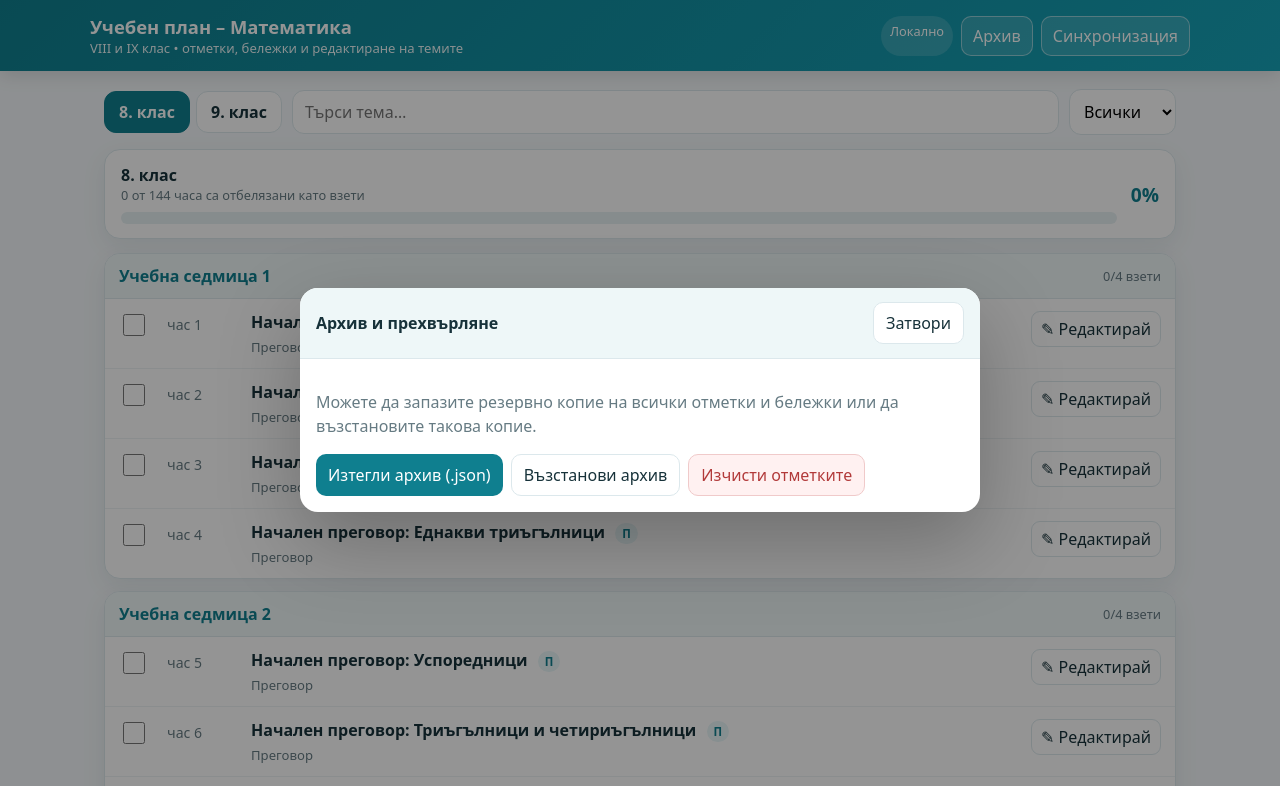
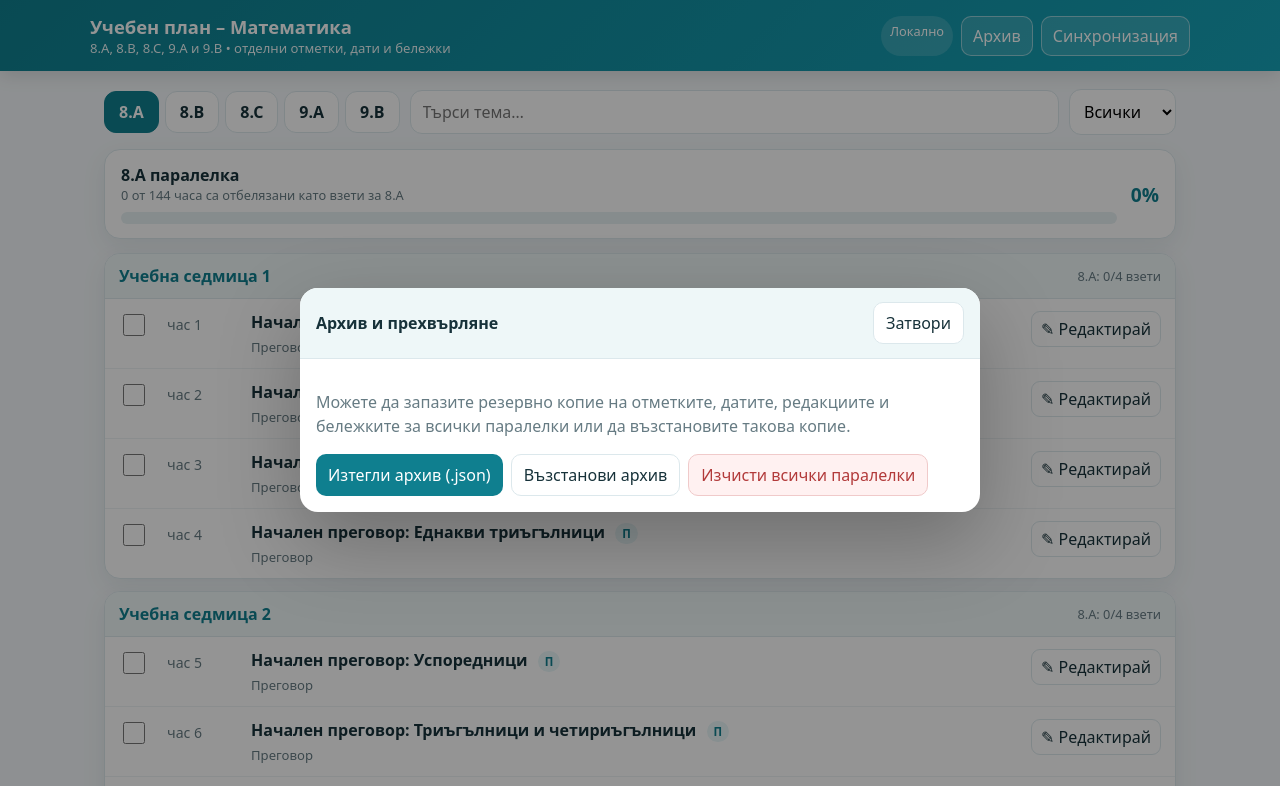
Before and after one commit to ValyaVitkovska/raspredelenie2026-2027, a plain HTML site: page index.html in a window 1280 px wide. Both pictures are taken after a click on the button "Архив". Shown: the top 786 px of the page. Drawn offline with Linux system fonts and the light colour scheme.

Commit message:
Add files via upload

```diff
--- a/app.js
+++ b/app.js
@@ -1,80 +1,146 @@
 const STORAGE_KEY='mathPlannerStateV1';
 const CONFIG_KEY='mathPlannerFirebaseConfigV1';
 const EMAIL_KEY='mathPlannerEmailV1';
-let currentClass='8', filter='all', search='';
+
+const SECTION_CONFIG={
+  '8A':{label:'8.A',grade:'8'},
+  '8B':{label:'8.B',grade:'8'},
+  '8C':{label:'8.C',grade:'8'},
+  '9A':{label:'9.A',grade:'9'},
+  '9B':{label:'9.B',grade:'9'}
+};
+
+let currentSection='8A', filter='all', search='';
 let deferredPrompt=null, cloud=null, cloudUnsub=null, cloudWriteTimer=null, applyingCloud=false;
 
+function currentGrade(){return SECTION_CONFIG[currentSection].grade;}
+function currentLabel(){return SECTION_CONFIG[currentSection].label;}
+
 function blankState(){
-  const classes={};
-  for(const cls of Object.keys(PLAN_DATA)){
-    classes[cls]={};
-    for(const l of PLAN_DATA[cls]) classes[cls][l.id]={done:false,date:'',notes:'',title:l.title,type:l.type};
+  const sections={};
+  for(const [section,cfg] of Object.entries(SECTION_CONFIG)){
+    sections[section]={};
+    for(const l of PLAN_DATA[cfg.grade]){
+      sections[section][l.id]={done:false,date:'',notes:'',title:l.title,type:l.type};
+    }
   }
-  return {version:1,updatedAt:Date.now(),classes};
+  return {version:2,updatedAt:Date.now(),sections};
 }
+
+function normalizeState(raw){
+  const base=blankState();
+  if(!raw || typeof raw!=='object') return base;
+
+  // Версия 2: отделни данни за всяка паралелка.
+  if(raw.sections){
+    for(const section of Object.keys(base.sections)){
+      for(const id of Object.keys(base.sections[section])){
+        if(raw.sections?.[section]?.[id]){
+          base.sections[section][id]={...base.sections[section][id],...raw.sections[section][id]};
+        }
+      }
+    }
+  }
+  // Миграция от версия 1.1: старите данни за 8. или 9. клас се копират
+  // към всички съответни паралелки, за да не се загуби нищо.
+  else if(raw.classes){
+    for(const [section,cfg] of Object.entries(SECTION_CONFIG)){
+      for(const id of Object.keys(base.sections[section])){
+        if(raw.classes?.[cfg.grade]?.[id]){
+          base.sections[section][id]={...base.sections[section][id],...raw.classes[cfg.grade][id]};
+        }
+      }
+    }
+  }
+
+  base.updatedAt=raw.updatedAt||Date.now();
+  return base;
+}
+
 function loadState(){
-  try{
-    const raw=JSON.parse(localStorage.getItem(STORAGE_KEY)||'null');
-    const base=blankState();
-    if(!raw?.classes) return base;
-    for(const cls of Object.keys(base.classes)){
-      for(const id of Object.keys(base.classes[cls])) if(raw.classes?.[cls]?.[id]) base.classes[cls][id]={...base.classes[cls][id],...raw.classes[cls][id]};
-    }
-    base.updatedAt=raw.updatedAt||Date.now(); return base;
-  }catch{return blankState();}
+  try{return normalizeState(JSON.parse(localStorage.getItem(STORAGE_KEY)||'null'));}
+  catch{return blankState();}
 }
+
 let state=loadState();
-function saveLocal(push=true){state.updatedAt=Date.now();localStorage.setItem(STORAGE_KEY,JSON.stringify(state));if(push) scheduleCloudWrite();}
-function esc(s=''){return String(s).replace(/[&<>"]/g,c=>({'&':'&amp;','<':'&lt;','>':'&gt;','"':'&quot;'}[c]));}
-function lessonView(l){const s=state.classes[currentClass][l.id];return {...l,...s};}
+function saveLocal(push=true){
+  state.version=2;
+  state.updatedAt=Date.now();
+  localStorage.setItem(STORAGE_KEY,JSON.stringify(state));
+  if(push) scheduleCloudWrite();
+}
+function esc(s=''){return String(s).replace(/[&<>\"]/g,c=>({'&':'&amp;','<':'&lt;','>':'&gt;','\"':'&quot;'}[c]));}
+function lessonView(l){const s=state.sections[currentSection][l.id];return {...l,...s};}
 function typeName(t){return ({'НЗ':'Нови знания','У':'Упражнение','П':'Преговор','О':'Обобщение','К':'Контрол и оценка'})[t]||t;}
 
 function render(){
-  document.querySelectorAll('.tab').forEach(b=>b.classList.toggle('active',b.dataset.class===currentClass));
-  const all=PLAN_DATA[currentClass].map(lessonView);
-  const done=all.filter(x=>x.done).length, pct=Math.round(done/all.length*100);
-  document.getElementById('sumTitle').textContent=`${currentClass}. клас`;
-  document.getElementById('sumText').textContent=`${done} от ${all.length} часа са отбелязани като взети`;
-  document.getElementById('pct').textContent=`${pct}%`;document.getElementById('bar').style.width=`${pct}%`;
+  document.querySelectorAll('.section-tab').forEach(b=>b.classList.toggle('active',b.dataset.section===currentSection));
+  const grade=currentGrade();
+  const all=PLAN_DATA[grade].map(lessonView);
+  const done=all.filter(x=>x.done).length;
+  const pct=Math.round(done/all.length*100);
+
+  document.getElementById('sumTitle').textContent=`${currentLabel()} паралелка`;
+  document.getElementById('sumText').textContent=`${done} от ${all.length} часа са отбелязани като взети за ${currentLabel()}`;
+  document.getElementById('pct').textContent=`${pct}%`;
+  document.getElementById('bar').style.width=`${pct}%`;
+
   const q=search.trim().toLocaleLowerCase('bg');
   const visible=all.filter(x=>(!q||x.title.toLocaleLowerCase('bg').includes(q)||x.notes.toLocaleLowerCase('bg').includes(q)) && (filter==='all'||(filter==='done'&&x.done)||(filter==='todo'&&!x.done)));
-  const weeks=document.getElementById('weeks');weeks.innerHTML='';
+  const weeks=document.getElementById('weeks');
+  weeks.innerHTML='';
   if(!visible.length){weeks.innerHTML='<div class="empty">Няма теми по избрания филтър.</div>';return;}
-  const groups=new Map();for(const l of visible){if(!groups.has(l.week))groups.set(l.week,[]);groups.get(l.week).push(l)}
+
+  const groups=new Map();
+  for(const l of visible){if(!groups.has(l.week))groups.set(l.week,[]);groups.get(l.week).push(l);}
+
   for(const [week,lessons] of groups){
-    const w=document.createElement('section');w.className='week';
+    const w=document.createElement('section');
+    w.className='week';
     const weekAll=all.filter(x=>x.week===week), wd=weekAll.filter(x=>x.done).length;
-    w.innerHTML=`<div class="weekhead"><strong>Учебна седмица ${week}</strong><span class="small">${wd}/${weekAll.length} взети</span></div>`;
+    w.innerHTML=`<div class="weekhead"><strong>Учебна седмица ${week}</strong><span class="small">${currentLabel()}: ${wd}/${weekAll.length} взети</span></div>`;
+
     for(const l of lessons){
-      const d=document.createElement('div');d.className='lesson'+(l.done?' done':'');d.dataset.id=l.id;
-      d.innerHTML=`<input class="donebox" type="checkbox" ${l.done?'checked':''} aria-label="Отбележи като взет" />
+      const d=document.createElement('div');
+      d.className='lesson'+(l.done?' done':'');
+      d.dataset.id=l.id;
+      d.innerHTML=`<input class="donebox" type="checkbox" ${l.done?'checked':''} aria-label="Отбележи като взет за ${currentLabel()}" />
       <div class="num">час ${l.number}</div>
       <div><div class="title">${esc(l.title)} <span class="tag">${esc(l.type)}</span></div><div class="meta">${typeName(l.type)}${l.date?` • взет на ${esc(l.date)}`:''}${l.notes?` • има бележка`:''}</div></div>
-      <button class="editbtn" title="Редактиране на тема, вид, дата и бележка">✎ Редактирай</button>
+      <button class="editbtn" title="Редактиране на тема, вид, дата и бележка за ${currentLabel()}">✎ Редактирай</button>
       <div class="details">
-        <div class="wide"><label>Тема на часа</label><input class="titleinput" value="${esc(l.title)}" aria-label="Редактиране на темата" /></div>
+        <div class="wide"><label>Тема на часа за ${currentLabel()}</label><input class="titleinput" value="${esc(l.title)}" aria-label="Редактиране на темата" /></div>
         <div><label>Вид на урока</label><select class="typeinput">${['НЗ','У','П','О','К'].map(t=>`<option ${t===l.type?'selected':''}>${t}</option>`).join('')}</select></div>
         <div><label>Реална дата</label><input class="dateinput" type="date" value="${esc(l.date)}" /></div>
-        <div class="wide"><label>Бележка</label><textarea class="notesinput" placeholder="Напр. какво остана за довършване…">${esc(l.notes)}</textarea></div>
+        <div class="wide"><label>Бележка за ${currentLabel()}</label><textarea class="notesinput" placeholder="Напр. какво остана за довършване…">${esc(l.notes)}</textarea></div>
         <div class="wide"><button class="secondary resettitle" type="button">Възстанови първоначалната тема</button></div>
-        <div class="autosave">Промените се запазват автоматично и при включена синхронизация се прехвърлят и на другото устройство.</div>
+        <div class="autosave">Промените са само за ${currentLabel()} и се запазват автоматично. При включена синхронизация се прехвърлят и на другото устройство.</div>
       </div>`;
-      d.querySelector('.donebox').addEventListener('change',e=>{const s=state.classes[currentClass][l.id];s.done=e.target.checked;if(s.done&&!s.date){const n=new Date();s.date=`${n.getFullYear()}-${String(n.getMonth()+1).padStart(2,'0')}-${String(n.getDate()).padStart(2,'0')}`;}saveLocal();render();});
+
+      d.querySelector('.donebox').addEventListener('change',e=>{
+        const s=state.sections[currentSection][l.id];
+        s.done=e.target.checked;
+        if(s.done&&!s.date){
+          const n=new Date();
+          s.date=`${n.getFullYear()}-${String(n.getMonth()+1).padStart(2,'0')}-${String(n.getDate()).padStart(2,'0')}`;
+        }
+        saveLocal();render();
+      });
       d.querySelector('.editbtn').addEventListener('click',()=>d.classList.toggle('open'));
-      d.querySelector('.dateinput').addEventListener('change',e=>{state.classes[currentClass][l.id].date=e.target.value;saveLocal();render();});
-      d.querySelector('.notesinput').addEventListener('input',e=>{state.classes[currentClass][l.id].notes=e.target.value;saveLocal();});
-      d.querySelector('.titleinput').addEventListener('change',e=>{state.classes[currentClass][l.id].title=e.target.value.trim()||l.title;saveLocal();render();});
-      d.querySelector('.resettitle').addEventListener('click',()=>{state.classes[currentClass][l.id].title=PLAN_DATA[currentClass].find(x=>x.id===l.id).title;saveLocal();render();});
-      d.querySelector('.typeinput').addEventListener('change',e=>{state.classes[currentClass][l.id].type=e.target.value;saveLocal();render();});
+      d.querySelector('.dateinput').addEventListener('change',e=>{state.sections[currentSection][l.id].date=e.target.value;saveLocal();render();});
+      d.querySelector('.notesinput').addEventListener('input',e=>{state.sections[currentSection][l.id].notes=e.target.value;saveLocal();});
+      d.querySelector('.titleinput').addEventListener('change',e=>{state.sections[currentSection][l.id].title=e.target.value.trim()||l.title;saveLocal();render();});
+      d.querySelector('.resettitle').addEventListener('click',()=>{state.sections[currentSection][l.id].title=PLAN_DATA[grade].find(x=>x.id===l.id).title;saveLocal();render();});
+      d.querySelector('.typeinput').addEventListener('change',e=>{state.sections[currentSection][l.id].type=e.target.value;saveLocal();render();});
       w.appendChild(d);
     }
     weeks.appendChild(w);
   }
 }
 
-document.querySelectorAll('.tab').forEach(b=>b.addEventListener('click',()=>{currentClass=b.dataset.class;render()}));
-document.getElementById('search').addEventListener('input',e=>{search=e.target.value;render()});
-document.getElementById('filter').addEventListener('change',e=>{filter=e.target.value;render()});
+document.querySelectorAll('.section-tab').forEach(b=>b.addEventListener('click',()=>{currentSection=b.dataset.section;render();}));
+document.getElementById('search').addEventListener('input',e=>{search=e.target.value;render();});
+document.getElementById('filter').addEventListener('change',e=>{filter=e.target.value;render();});
 document.getElementById('syncBtn').addEventListener('click',()=>document.getElementById('syncDialog').showModal());
 document.getElementById('backupBtn').addEventListener('click',()=>document.getElementById('backupDialog').showModal());
 
@@ -84,8 +150,17 @@ if('serviceWorker' in navigator) window.addEventListener('load',()=>navigator.se
 
 function download(name,text,type='application/json'){const a=document.createElement('a');a.href=URL.createObjectURL(new Blob([text],{type}));a.download=name;a.click();setTimeout(()=>URL.revokeObjectURL(a.href),1000);}
 document.getElementById('exportBtn').addEventListener('click',()=>download(`ucheben-plan-${new Date().toISOString().slice(0,10)}.json`,JSON.stringify(state,null,2)));
-document.getElementById('importFile').addEventListener('change',async e=>{const f=e.target.files?.[0];if(!f)return;try{const obj=JSON.parse(await f.text());if(!obj.classes)throw new Error();state=obj;saveLocal();render();document.getElementById('backupDialog').close();alert('Архивът е възстановен.');}catch{alert('Файлът не е валиден архив на приложението.');}});
-document.getElementById('resetBtn').addEventListener('click',()=>{if(confirm('Да се изчистят ли всички отметки, дати и бележки?')){state=blankState();saveLocal();render();}});
+document.getElementById('importFile').addEventListener('change',async e=>{
+  const f=e.target.files?.[0];if(!f)return;
+  try{
+    const obj=JSON.parse(await f.text());
+    if(!obj.sections&&!obj.classes)throw new Error();
+    state=normalizeState(obj);saveLocal();render();document.getElementById('backupDialog').close();alert('Архивът е възстановен.');
+  }catch{alert('Файлът не е валиден архив на приложението.');}
+});
+document.getElementById('resetBtn').addEventListener('click',()=>{
+  if(confirm('Да се изчистят ли всички отметки, дати и бележки за ВСИЧКИ паралелки?')){state=blankState();saveLocal();render();}
+});
 
 function setSyncStatus(text,good=false){const el=document.getElementById('syncStatus');el.textContent=text;el.className='status '+(good?'sync-good':'sync-bad');}
 function msg(text){document.getElementById('syncMessage').textContent=text;}
@@ -104,7 +179,7 @@ async function initCloud(){
   const fsMod=await import('https://www.gstatic.com/firebasejs/10.14.1/firebase-firestore.js');
   const app=appMod.initializeApp(cfg);
   cloud={auth:authMod.getAuth(app),db:fsMod.getFirestore(app),authMod,fsMod};
-  authMod.onAuthStateChanged(cloud.auth,user=>{if(user){setSyncStatus('Синхронизирано',true);startCloudListener(user.uid);msg(`Свързано като ${user.email||'потребител'}.`)}else{setSyncStatus('Локално');if(cloudUnsub){cloudUnsub();cloudUnsub=null;}}});
+  authMod.onAuthStateChanged(cloud.auth,user=>{if(user){setSyncStatus('Синхронизирано',true);startCloudListener(user.uid);msg(`Свързано като ${user.email||'потребител'}.`);}else{setSyncStatus('Локално');if(cloudUnsub){cloudUnsub();cloudUnsub=null;}}});
   return cloud;
 }
 async function login(create=false){
@@ -117,17 +192,37 @@ async function login(create=false){
 }
 document.getElementById('loginBtn').addEventListener('click',()=>login(false));
 document.getElementById('registerBtn').addEventListener('click',()=>login(true));
-document.getElementById('logoutBtn').addEventListener('click',async()=>{try{const c=await initCloud();await c.authMod.signOut(c.auth);msg('Излязохте от профила.');}catch(e){msg(e.message)}});
+document.getElementById('logoutBtn').addEventListener('click',async()=>{try{const c=await initCloud();await c.authMod.signOut(c.auth);msg('Излязохте от профила.');}catch(e){msg(e.message);}});
 
 async function startCloudListener(uid){
   const c=await initCloud();if(cloudUnsub)cloudUnsub();
   const ref=c.fsMod.doc(c.db,'users',uid,'planner','main');
   const first=await c.fsMod.getDoc(ref);
   if(!first.exists()) await c.fsMod.setDoc(ref,{...state,updatedAt:Date.now()});
-  cloudUnsub=c.fsMod.onSnapshot(ref,snap=>{if(!snap.exists())return;const remote=snap.data();if(!remote?.classes)return;if((remote.updatedAt||0)>(state.updatedAt||0)+250){applyingCloud=true;state=remote;localStorage.setItem(STORAGE_KEY,JSON.stringify(state));render();applyingCloud=false;}});
+  cloudUnsub=c.fsMod.onSnapshot(ref,snap=>{
+    if(!snap.exists())return;
+    const remote=snap.data();
+    if(!remote?.sections&&!remote?.classes)return;
+    if((remote.updatedAt||0)>(state.updatedAt||0)+250){
+      applyingCloud=true;
+      state=normalizeState(remote);
+      localStorage.setItem(STORAGE_KEY,JSON.stringify(state));
+      render();
+      applyingCloud=false;
+    }
+  });
 }
 function scheduleCloudWrite(){
-  if(applyingCloud||!cloud?.auth?.currentUser)return;clearTimeout(cloudWriteTimer);cloudWriteTimer=setTimeout(async()=>{try{const c=cloud,uid=c.auth.currentUser.uid;const ref=c.fsMod.doc(c.db,'users',uid,'planner','main');await c.fsMod.setDoc(ref,state);setSyncStatus('Синхронизирано',true);}catch(e){setSyncStatus('Без връзка');}},700);
+  if(applyingCloud||!cloud?.auth?.currentUser)return;
+  clearTimeout(cloudWriteTimer);
+  cloudWriteTimer=setTimeout(async()=>{
+    try{
+      const c=cloud,uid=c.auth.currentUser.uid;
+      const ref=c.fsMod.doc(c.db,'users',uid,'planner','main');
+      await c.fsMod.setDoc(ref,state);
+      setSyncStatus('Синхронизирано',true);
+    }catch(e){setSyncStatus('Без връзка');}
+  },700);
 }
 
 if(localStorage.getItem(CONFIG_KEY)) initCloud().catch(()=>setSyncStatus('Локално'));
--- a/index.html
+++ b/index.html
@@ -17,7 +17,7 @@
     h1{font-size:1.15rem;margin:0}.sub{font-size:.82rem;opacity:.92}
     .head-actions{display:flex;gap:8px;flex-wrap:wrap}.head-actions button{border:1px solid rgba(255,255,255,.45);background:rgba(255,255,255,.14);color:white;border-radius:10px;padding:8px 11px}
     main{max-width:1100px;margin:18px auto;padding:0 14px 40px}
-    .toolbar{display:grid;grid-template-columns:auto 1fr auto;gap:10px;align-items:center;margin-bottom:14px}.tabs{display:flex;gap:6px}.tab{border:1px solid var(--line);background:var(--card);border-radius:12px;padding:9px 14px;font-weight:700;color:var(--ink)}.tab.active{background:var(--accent);color:#fff;border-color:var(--accent)}
+    .toolbar{display:grid;grid-template-columns:auto 1fr auto;gap:10px;align-items:center;margin-bottom:14px}.tabs{display:flex;gap:6px}.section-tab{border:1px solid var(--line);background:var(--card);border-radius:12px;padding:9px 14px;font-weight:700;color:var(--ink)}.section-tab.active{background:var(--accent);color:#fff;border-color:var(--accent)}
     .search{width:100%;border:1px solid var(--line);background:white;border-radius:12px;padding:10px 12px}.filter{border:1px solid var(--line);background:white;border-radius:12px;padding:10px}
     .summary{display:grid;grid-template-columns:1fr auto;gap:14px;align-items:center;background:var(--card);border:1px solid var(--line);border-radius:16px;padding:14px 16px;box-shadow:var(--shadow);margin-bottom:14px}.progress{height:12px;background:#e7f0f2;border-radius:999px;overflow:hidden;margin-top:8px}.bar{height:100%;background:linear-gradient(90deg,var(--accent),var(--accent2));width:0}.pct{font-weight:800;font-size:1.2rem;color:var(--accent)}
     .week{background:var(--card);border:1px solid var(--line);border-radius:16px;margin:12px 0;box-shadow:var(--shadow);overflow:hidden}.weekhead{padding:11px 14px;background:#eef7f8;border-bottom:1px solid var(--line);display:flex;align-items:center;justify-content:space-between}.weekhead strong{color:var(--accent)}
@@ -33,7 +33,7 @@
 <body>
 <header>
   <div class="headrow">
-    <div><h1>Учебен план – Математика</h1><div class="sub">VIII и IX клас • отметки, бележки и редактиране на темите</div></div>
+    <div><h1>Учебен план – Математика</h1><div class="sub">8.A, 8.B, 8.C, 9.A и 9.B • отделни отметки, дати и бележки</div></div>
     <div class="head-actions">
       <span id="syncStatus" class="status">Локално</span>
       <button id="installBtn" hidden>Инсталирай</button>
@@ -44,11 +44,17 @@
 </header>
 <main>
   <div class="toolbar">
-    <div class="tabs"><button class="tab active" data-class="8">8. клас</button><button class="tab" data-class="9">9. клас</button></div>
+    <div class="tabs section-tabs">
+      <button class="section-tab active" data-section="8A">8.A</button>
+      <button class="section-tab" data-section="8B">8.B</button>
+      <button class="section-tab" data-section="8C">8.C</button>
+      <button class="section-tab" data-section="9A">9.A</button>
+      <button class="section-tab" data-section="9B">9.B</button>
+    </div>
     <input id="search" class="search" placeholder="Търси тема…" />
     <select id="filter" class="filter"><option value="all">Всички</option><option value="todo">Невзети</option><option value="done">Взети</option></select>
   </div>
-  <section class="summary"><div><strong id="sumTitle">8. клас</strong><div class="small" id="sumText"></div><div class="progress"><div id="bar" class="bar"></div></div></div><div id="pct" class="pct">0%</div></section>
+  <section class="summary"><div><strong id="sumTitle">8.A паралелка</strong><div class="small" id="sumText"></div><div class="progress"><div id="bar" class="bar"></div></div></div><div id="pct" class="pct">0%</div></section>
   <div id="weeks"></div>
 </main>
 
@@ -66,8 +72,8 @@
 <dialog id="backupDialog">
   <div class="modalhead"><strong>Архив и прехвърляне</strong><button class="secondary" onclick="this.closest('dialog').close()">Затвори</button></div>
   <div class="modalbody">
-    <p>Можете да запазите резервно копие на всички отметки и бележки или да възстановите такова копие.</p>
-    <div class="actions"><button id="exportBtn" class="primary">Изтегли архив (.json)</button><label class="secondary" style="display:inline-flex;align-items:center">Възстанови архив<input id="importFile" type="file" accept="application/json" hidden></label><button id="resetBtn" class="danger">Изчисти отметките</button></div>
+    <p>Можете да запазите резервно копие на отметките, датите, редакциите и бележките за всички паралелки или да възстановите такова копие.</p>
+    <div class="actions"><button id="exportBtn" class="primary">Изтегли архив (.json)</button><label class="secondary" style="display:inline-flex;align-items:center">Възстанови архив<input id="importFile" type="file" accept="application/json" hidden></label><button id="resetBtn" class="danger">Изчисти всички паралелки</button></div>
   </div>
 </dialog>
 
```
Also changed, not shown: service-worker.js (+6 -3 lines), README_BG.txt, manifest.webmanifest.
